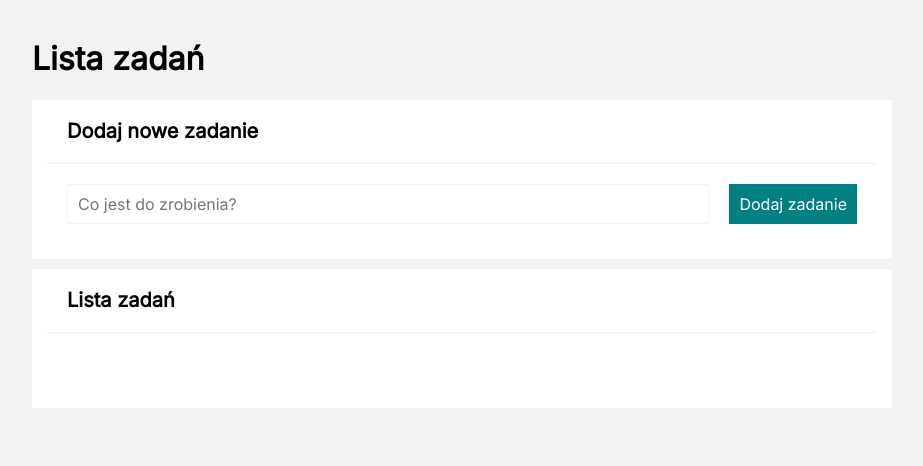
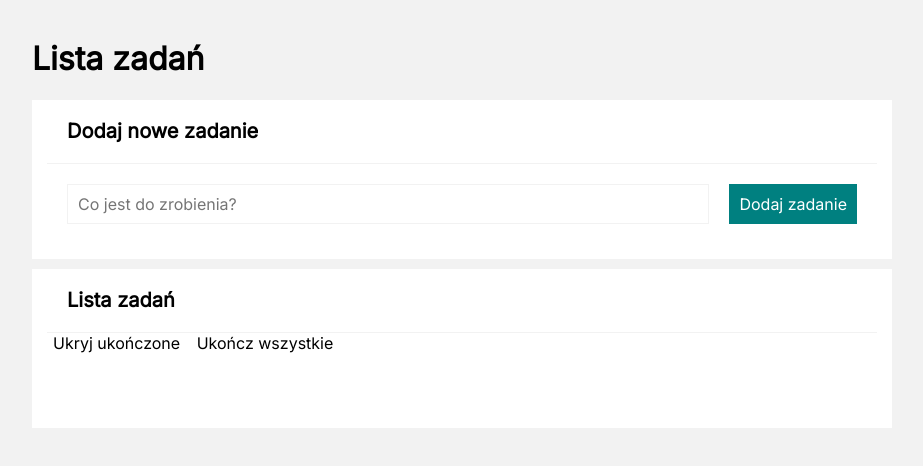
Before and after one commit to SzymonBoski/List-to-do, a plain HTML site: page index.html in a window 1280 px wide. Shown: the whole page, without its empty margins (178-1101 px from the left). Drawn offline with nearby package versions, Linux system fonts and the light colour scheme.

Commit message:
buttons added

```diff
--- a/css/section.css
+++ b/css/section.css
@@ -14,3 +14,13 @@
 .section__body {
     padding: 20px;
 }
+
+.section__button--hide {
+    border: none;
+    background-color: hsl(0, 0%, 100%);
+}
+
+.section__button--complete {
+    border: none;
+    background-color: hsl(0, 0%, 100%);
+}
--- a/index.html
+++ b/index.html
@@ -35,6 +35,10 @@
 
     <section class="section">
         <h2 class="section__header"> Lista zadań</h2>
+        <div class="section__button">
+            <button class="section__button--hide">Ukryj ukończone</button>
+            <button class="section__button--complete">Ukończ wszystkie</button>
+        </div>
         <div class="section__body">
             <ul class="tasks js-tasksList"> </ul>
         </div>
```
